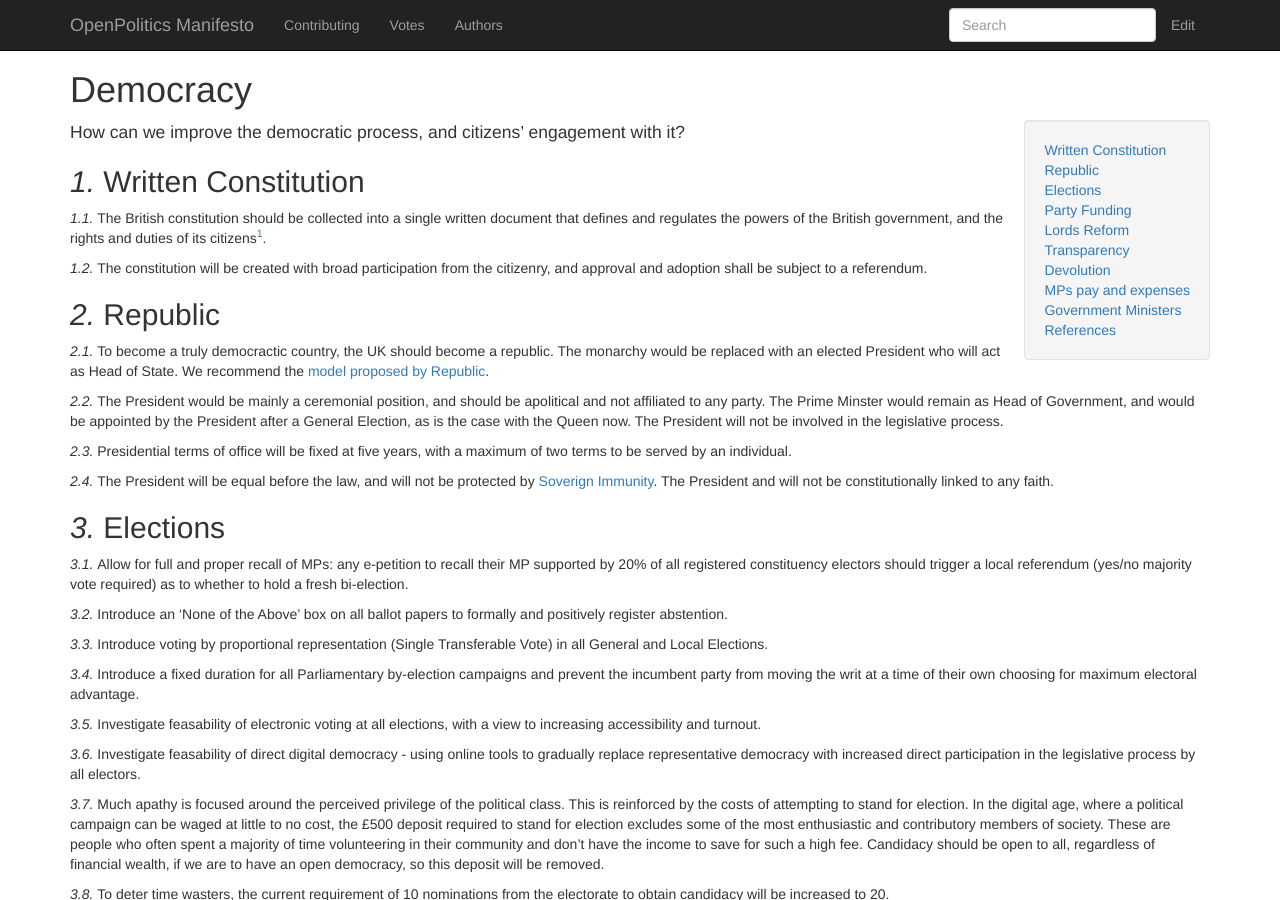
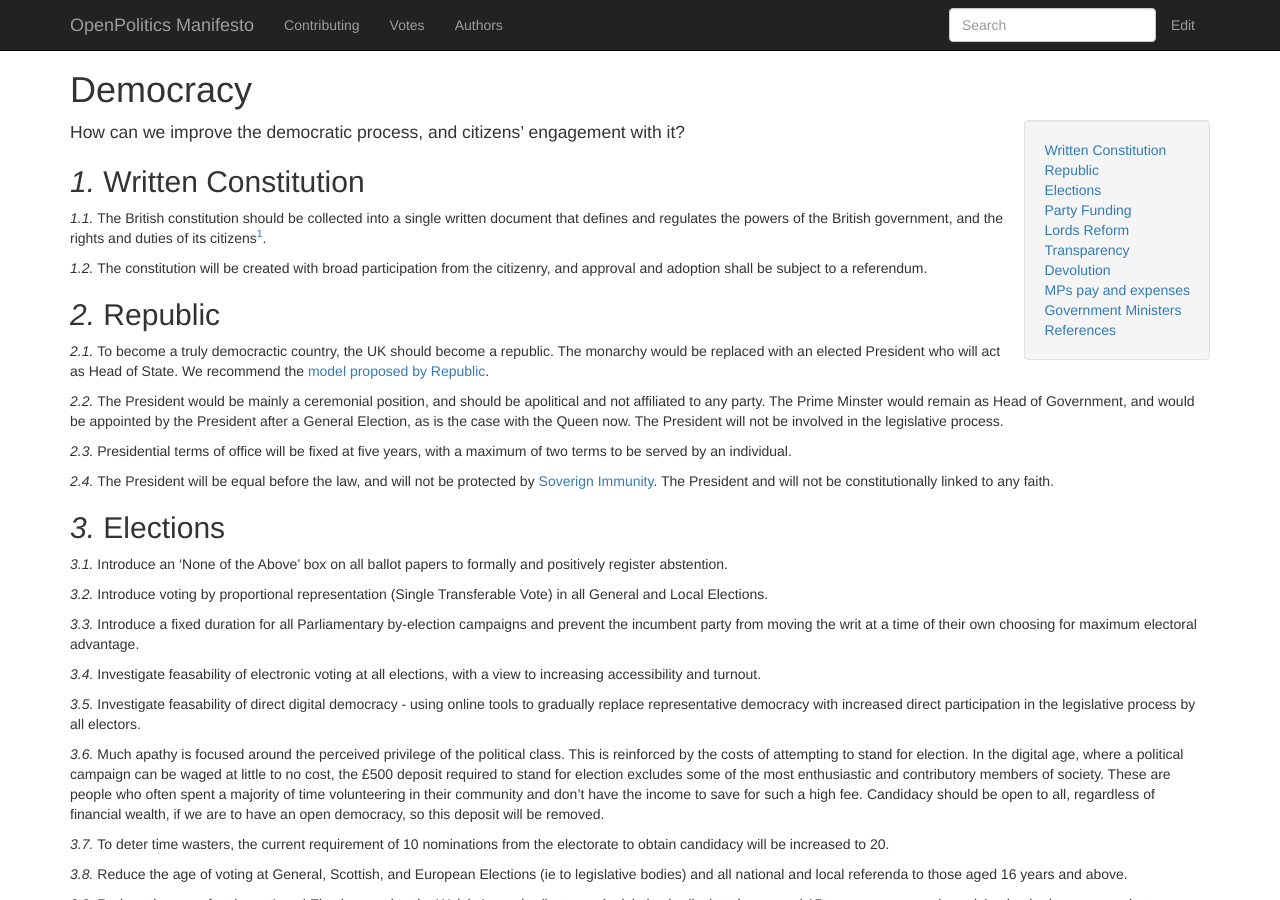
Before and after one commit to openpolitics/manifesto, a Jekyll site: the page built from democracy.md, in a window 1280 px wide and 900 px high. Built offline with Jekyll 4.4.1, drawn with Linux system fonts in a browser that asks for light colours; nearby versions of some CDN libraries.

Commit message:
Delete Recall: I was initially appalled by this morning's announcement. Then I read this and thought we should at least discuss the points raised by ERS http://www.electoral-reform.org.uk/blog/recall-right-move-to-drop-disastrous-pledge

```diff
--- a/democracy.md
+++ b/democracy.md
@@ -26,8 +26,6 @@ Presidential terms of office will be fixed at five years, with a maximum of two
 The President will be equal before the law, and will not be protected by [Soverign Immunity](https://en.wikipedia.org/wiki/Sovereign_immunity#United_Kingdom). The President and will not be constitutionally linked to any faith.
 
 ## Elections
-
-Allow for full and proper recall of MPs: any e-petition to recall their MP supported by 20% of all registered constituency electors should trigger a local referendum (yes/no majority vote required) as to whether to hold a fresh bi-election.
 
 Introduce an 'None of the Above' box on all ballot papers to formally and positively register abstention.
 
```
